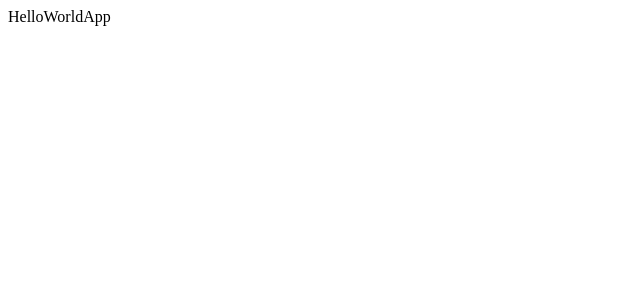
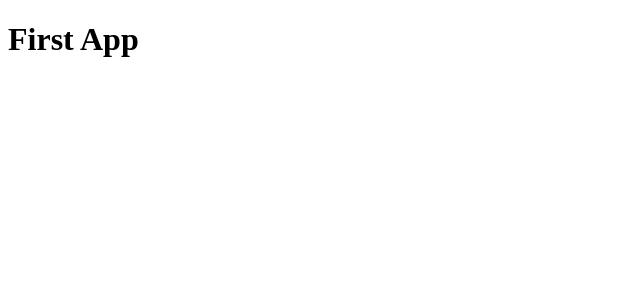
Before and after one commit to alanfrancoa/Curso-React-2024, a React (Vite) app in the folder 03-counter-app-vite/: page / in a window 1280 px wide. Shown: the top 300 px of the page, without its empty margins (0-640 px from the left). Built offline with nearby package versions, Linux system fonts and the light colour scheme.

Commit message:
Creacion de componente simple, para tarea.

```diff
--- /dev/null
+++ b/03-counter-app-vite/src/FirstApp.jsx
@@ -0,0 +1,9 @@
+import React from 'react'
+
+const FirstApp = () => {
+  return (
+    <h1>First App</h1>
+  )
+}
+
+export default FirstApp
--- a/03-counter-app-vite/src/main.jsx
+++ b/03-counter-app-vite/src/main.jsx
@@ -1,9 +1,10 @@
 import React from 'react'
 import ReactDOM from 'react-dom/client';
 import App from './HelloWorldApp';
+import FirstApp from './FirstApp';
 
 ReactDOM.createRoot(document.getElementById('root')).render(
     <React.StrictMode>
-        <App/>
+        <FirstApp/>
     </React.StrictMode>
 )
```
